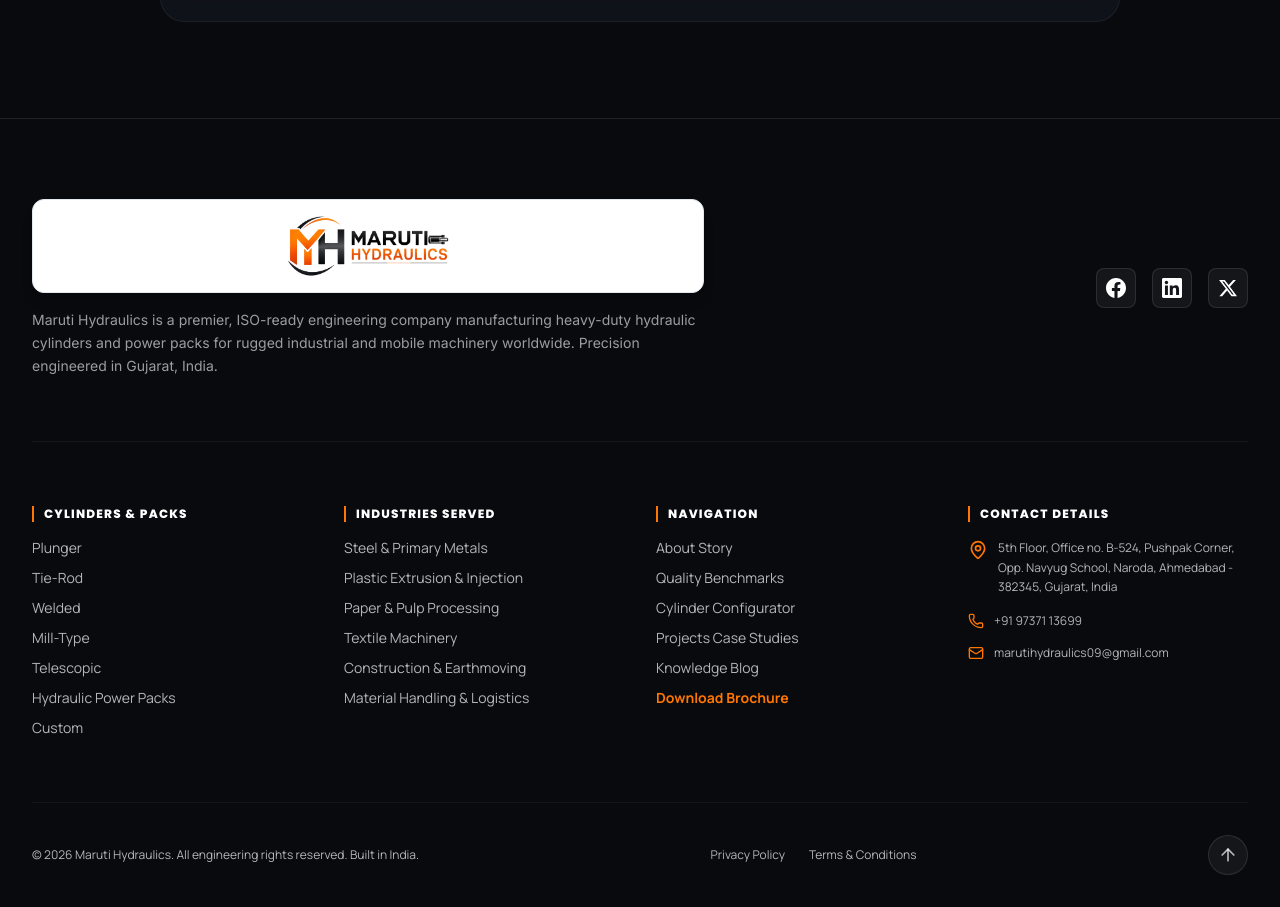
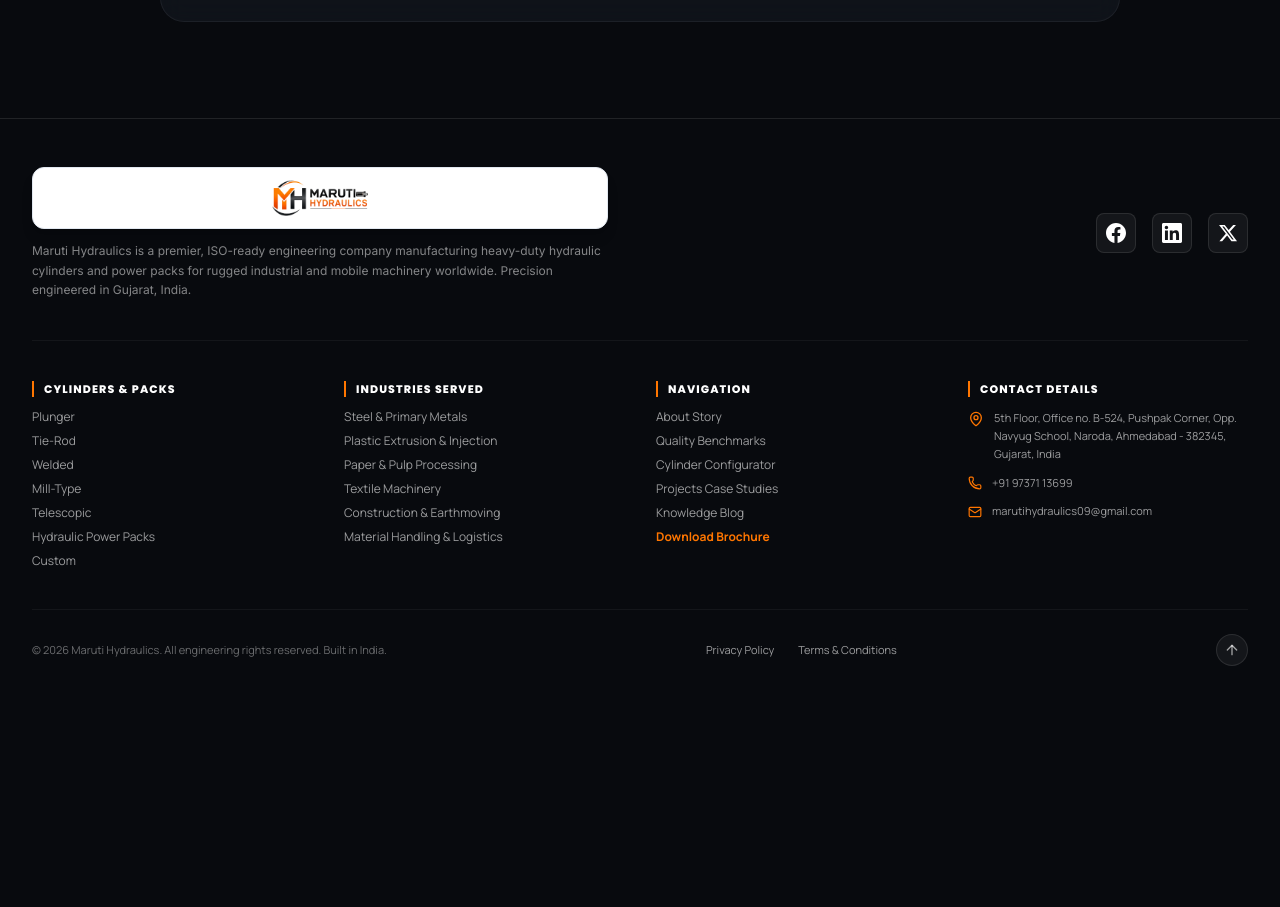
Before and after one commit to marutihydraulics09-ops/Maruti-Hydraulic-, a React (Vite) app: page / in a window 1280 px wide. Shown: the part 9834-10741 px from the top of the page. After the commit the page ends 10524 px from the top, so only its background shows below. Built offline with nearby package versions, Linux system fonts and the light colour scheme.

Commit message:
footer " small

```diff
--- a/src/components/layout/Footer.jsx
+++ b/src/components/layout/Footer.jsx
@@ -38,20 +38,20 @@
   };
 
   return (
-    <footer className="relative bg-dark-bg border-t border-white/10 text-white/70 pt-20 pb-8 overflow-hidden z-10">
+    <footer className="relative bg-dark-bg border-t border-white/10 text-white/60 pt-12 pb-6 overflow-hidden z-10">
       {/* Blueprint Grid Accent */}
       <div className="absolute inset-0 engineering-grid opacity-[0.03] pointer-events-none"></div>
 
       <div className="max-w-7xl mx-auto px-4 md:px-8 relative z-10">
 
         {/* Top Segment: Brand & Socials */}
-        <div className="flex flex-col md:flex-row justify-between items-start md:items-center gap-8 pb-16 border-b border-white/5">
+        <div className="flex flex-col md:flex-row justify-between items-start md:items-center gap-8 pb-10 border-b border-white/5">
           {/* Brand Presentation */}
-          <div className="flex flex-col gap-4 max-w-2xl">
+          <div className="flex flex-col gap-3 max-w-2xl">
             <Link to="/">
-              <Logo light={true} className="h-16 md:h-20" />
+              <Logo light={true} className="h-10 md:h-12" />
             </Link>
-            <p className="text-sm font-inter leading-relaxed text-white/60">
+            <p className="text-xs font-inter leading-relaxed text-white/50 max-w-xl">
               Maruti Hydraulics is a premier, ISO-ready engineering company manufacturing heavy-duty hydraulic cylinders and power packs for rugged industrial and mobile machinery worldwide. Precision engineered in Gujarat, India.
             </p>
           </div>
@@ -77,13 +77,13 @@
         </div>
 
         {/* Middle Segment: Columns */}
-        <div className={`grid gap-8 py-16 ${isContactPage ? 'grid-cols-1 sm:grid-cols-3' : 'grid-cols-2 md:grid-cols-4'}`}>
+        <div className={`grid gap-8 py-10 ${isContactPage ? 'grid-cols-1 sm:grid-cols-3' : 'grid-cols-2 md:grid-cols-4'}`}>
           {/* Col 1: Products */}
-          <div className="flex flex-col gap-4">
-            <h4 className="font-poppins font-extrabold text-white text-xs uppercase tracking-widest border-l-2 border-accent pl-2.5">
+          <div className="flex flex-col gap-3">
+            <h4 className="font-poppins font-extrabold text-white text-[11px] uppercase tracking-widest border-l-2 border-accent pl-2.5">
               Cylinders & Packs
             </h4>
-            <div className="flex flex-col gap-2.5 text-sm">
+            <div className="flex flex-col gap-2 text-xs">
               {products.map((prod) => (
                 <Link
                   key={prod.id}
@@ -97,11 +97,11 @@
           </div>
 
           {/* Col 2: Industries */}
-          <div className="flex flex-col gap-4">
-            <h4 className="font-poppins font-extrabold text-white text-xs uppercase tracking-widest border-l-2 border-accent pl-2.5">
+          <div className="flex flex-col gap-3">
+            <h4 className="font-poppins font-extrabold text-white text-[11px] uppercase tracking-widest border-l-2 border-accent pl-2.5">
               Industries Served
             </h4>
-            <div className="flex flex-col gap-2.5 text-sm">
+            <div className="flex flex-col gap-2 text-xs">
               {industries.slice(0, 6).map((ind) => (
                 <Link
                   key={ind.id}
@@ -115,11 +115,11 @@
           </div>
 
           {/* Col 3: Company Links */}
-          <div className="flex flex-col gap-4">
-            <h4 className="font-poppins font-extrabold text-white text-xs uppercase tracking-widest border-l-2 border-accent pl-2.5">
+          <div className="flex flex-col gap-3">
+            <h4 className="font-poppins font-extrabold text-white text-[11px] uppercase tracking-widest border-l-2 border-accent pl-2.5">
               Navigation
             </h4>
-            <div className="flex flex-col gap-2.5 text-sm">
+            <div className="flex flex-col gap-2 text-xs">
               {[
                 { label: "About Story", path: "/about" },
                 { label: "Quality Benchmarks", path: "/quality" },
@@ -155,23 +155,23 @@
 
           {/* Col 4: Address/Contact — hidden on /contact page */}
           {!isContactPage && (
-            <div className="flex flex-col gap-4">
-              <h4 className="font-poppins font-extrabold text-white text-xs uppercase tracking-widest border-l-2 border-accent pl-2.5">
+            <div className="flex flex-col gap-3">
+              <h4 className="font-poppins font-extrabold text-white text-[11px] uppercase tracking-widest border-l-2 border-accent pl-2.5">
                 Contact Details
               </h4>
-              <div className="flex flex-col gap-4 text-xs font-manrope">
+              <div className="flex flex-col gap-3 text-[11px] font-manrope">
                 <div className="flex items-start gap-2.5">
-                  <MapPin className="w-5 h-5 text-accent flex-shrink-0 mt-0.5" />
+                  <MapPin className="w-4 h-4 text-accent flex-shrink-0 mt-0.5" />
                   <p className="leading-relaxed">
                     {companyDetails.address}
                   </p>
                 </div>
                 <div className="flex items-center gap-2.5">
-                  <Phone className="w-4 h-4 text-accent" />
+                  <Phone className="w-3.5 h-3.5 text-accent" />
                   <span>+91 97371 13699</span>
                 </div>
                 <div className="flex items-center gap-2.5">
-                  <Mail className="w-4 h-4 text-accent" />
+                  <Mail className="w-3.5 h-3.5 text-accent" />
                   <span>marutihydraulics09@gmail.com</span>
                 </div>
               </div>
@@ -180,11 +180,11 @@
         </div>
 
         {/* Bottom Segment: Copyright & Legal */}
-        <div className="flex flex-col md:flex-row justify-between items-center pt-8 border-t border-white/5 gap-4">
-          <p className="text-xs font-manrope">
+        <div className="flex flex-col md:flex-row justify-between items-center pt-6 border-t border-white/5 gap-4">
+          <p className="text-[11px] font-manrope text-white/40">
             © {new Date().getFullYear()} Maruti Hydraulics. All engineering rights reserved. Built in India.
           </p>
-          <div className="flex gap-6 text-xs font-manrope">
+          <div className="flex gap-6 text-[11px] font-manrope">
             <Link to="/privacy-policy" className="hover:text-accent transition-colors">
               Privacy Policy
             </Link>
@@ -195,10 +195,10 @@
           {/* Scroll to Top Trigger */}
           <button
             onClick={scrollToTop}
-            className="w-10 h-10 rounded-full bg-white/5 border border-white/10 flex items-center justify-center hover:bg-accent hover:text-dark-bg hover:border-accent hover:shadow-[0_0_15px_rgba(0,194,255,0.4)] transition-all cursor-pointer group"
+            className="w-8 h-8 rounded-full bg-white/5 border border-white/10 flex items-center justify-center hover:bg-accent hover:text-dark-bg hover:border-accent hover:shadow-[0_0_15px_rgba(255,107,0,0.4)] transition-all cursor-pointer group"
             aria-label="Scroll back to top"
           >
-            <ArrowUp className="w-5 h-5 group-hover:-translate-y-1 transition-transform" />
+            <ArrowUp className="w-4 h-4 group-hover:-translate-y-0.5 transition-transform" />
           </button>
         </div>
       </div>
```
